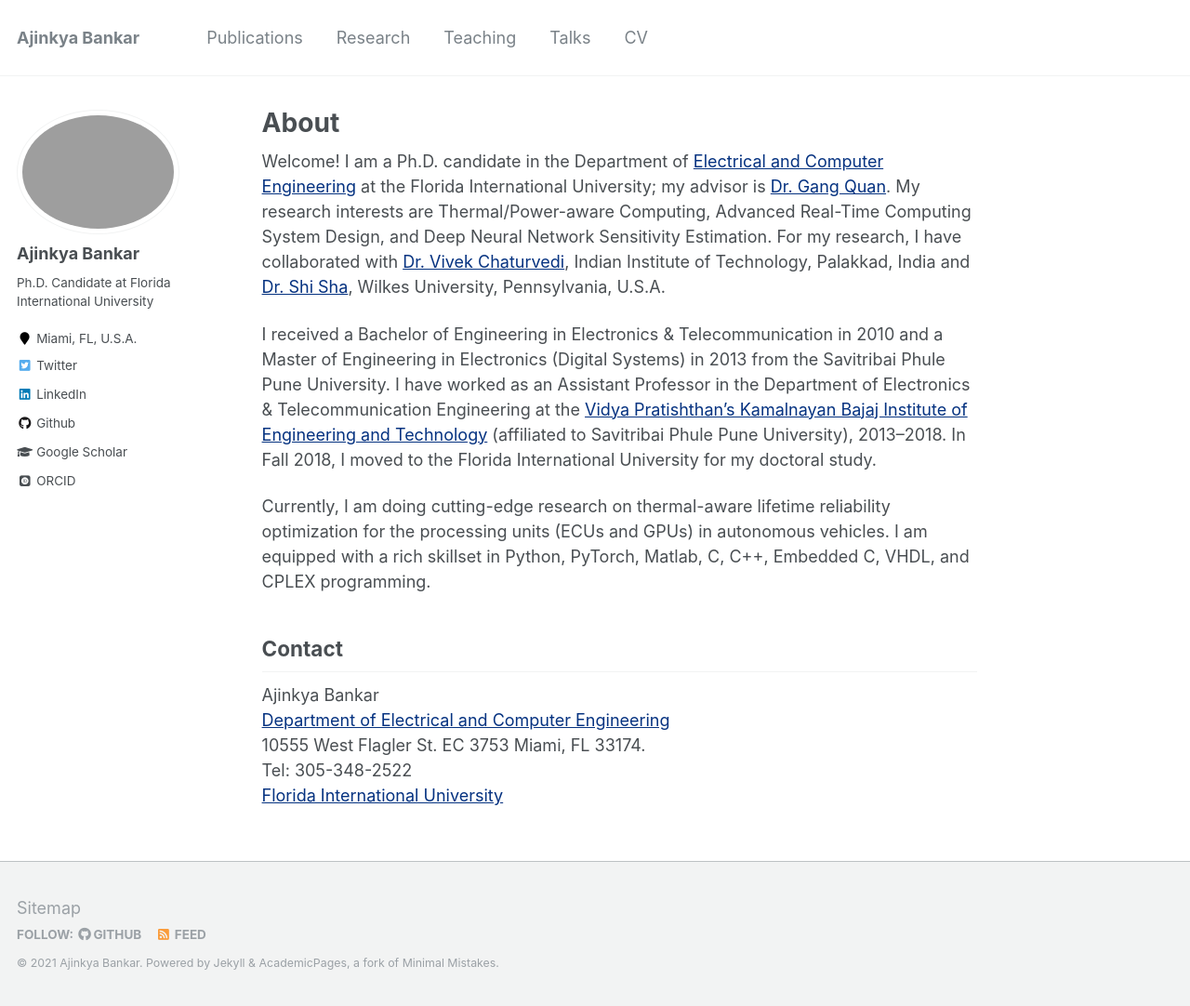
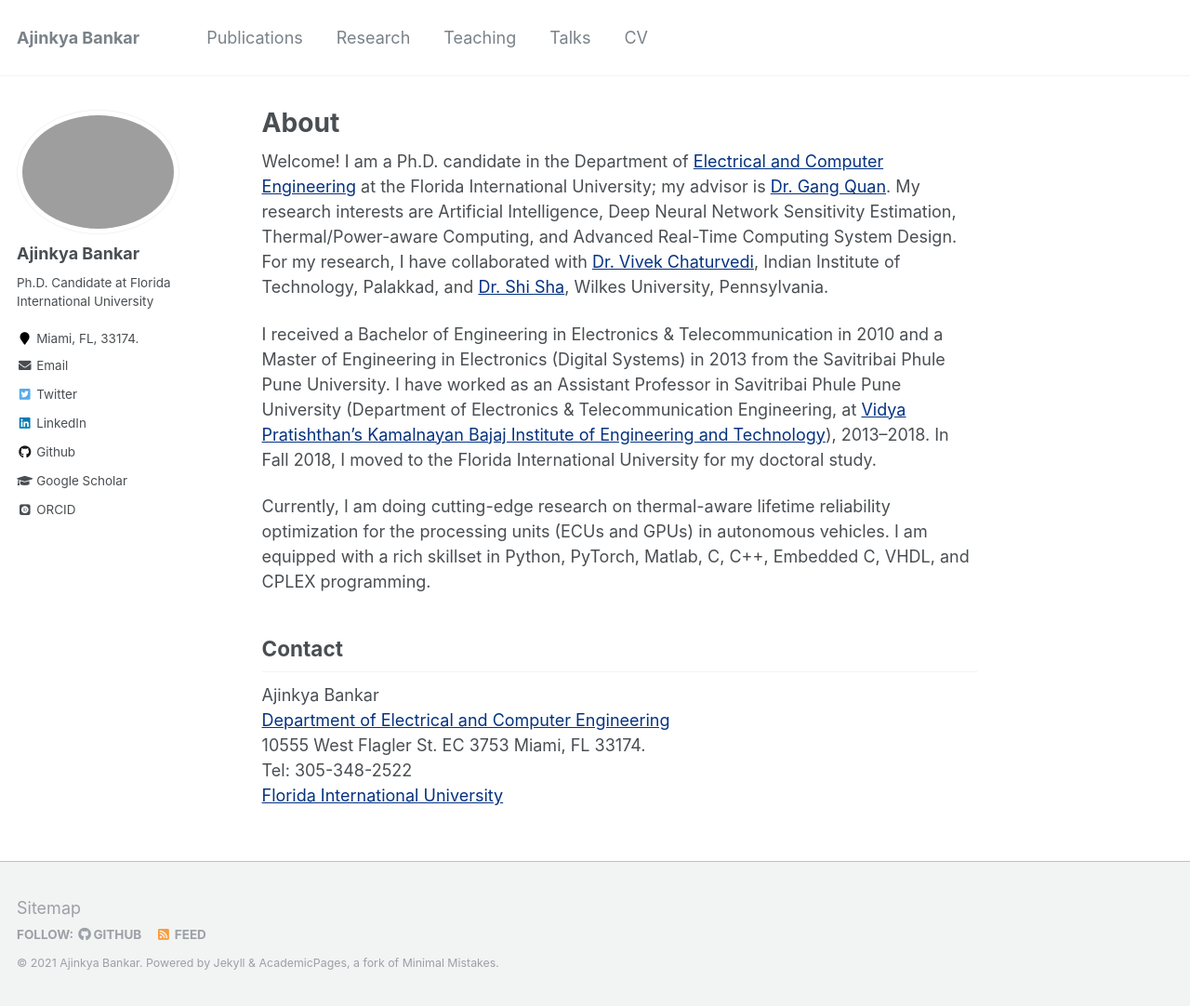
Before and after one commit to AjinkyaBankar/AjinkyaBankar.github.io, a Jekyll site: the page built from _pages/about.md, in a window 1280 px wide and 1082 px high. Shown: the whole window at 93% size. Built offline with Jekyll 4.4.1, drawn with Linux system fonts in a browser that asks for light colours; some web fonts are replaced.

Commit message:
miscallaneous

```diff
--- a/_config.yml
+++ b/_config.yml
@@ -83,11 +83,11 @@ author:
   name             : "Ajinkya Bankar"
   avatar           : "profile.png"
   bio              : "Ph.D. Candidate at Florida International University"
-  location         : "Miami, FL, U.S.A."
+  location         : "Miami, FL, 33174."
   employer         :
   pubmed           :
   googlescholar    : "https://scholar.google.com/citations?user=izR3f94AAAAJ&hl=en"
-  email            :
+  email            : "abank013@fiu.edu"
   researchgate     :  # example: "https://www.researchgate.net/profile/yourprofile"
   uri              :
   bitbucket        :
--- a/_pages/about.md
+++ b/_pages/about.md
@@ -8,9 +8,9 @@ redirect_from:
   - /about.html
 ---
 
-Welcome! I am a Ph.D. candidate in the Department of [Electrical and Computer Engineering](https://ece.fiu.edu/) at the Florida International University; my advisor is [Dr. Gang Quan](http://web.eng.fiu.edu/gaquan/). My research interests are Thermal/Power-aware Computing, Advanced Real-Time Computing System Design, and Deep Neural Network Sensitivity Estimation. For my research, I have collaborated with [Dr. Vivek Chaturvedi](https://iitpkd.ac.in/people/vivek), Indian Institute of Technology, Palakkad, India and [Dr. Shi Sha](https://scholar.google.com/citations?user=stCFoCgAAAAJ&hl=en), Wilkes University, Pennsylvania, U.S.A.
+Welcome! I am a Ph.D. candidate in the Department of [Electrical and Computer Engineering](https://ece.fiu.edu/) at the Florida International University; my advisor is [Dr. Gang Quan](http://web.eng.fiu.edu/gaquan/). My research interests are Artificial Intelligence, Deep Neural Network Sensitivity Estimation, Thermal/Power-aware Computing, and Advanced Real-Time Computing System Design. For my research, I have collaborated with [Dr. Vivek Chaturvedi](https://iitpkd.ac.in/people/vivek), Indian Institute of Technology, Palakkad, and [Dr. Shi Sha](https://scholar.google.com/citations?user=stCFoCgAAAAJ&hl=en), Wilkes University, Pennsylvania.
 
-I received a Bachelor of Engineering in Electronics & Telecommunication in 2010 and a Master of Engineering in Electronics (Digital Systems) in 2013 from the Savitribai Phule Pune University. I have worked as an Assistant Professor in the Department of Electronics & Telecommunication Engineering at the [Vidya Pratishthan's Kamalnayan Bajaj Institute of Engineering and Technology](https://www.vpkbiet.org/) (affiliated to Savitribai Phule Pune University), 2013–2018. In Fall 2018, I moved to the Florida International University for my doctoral study.
+I received a Bachelor of Engineering in Electronics & Telecommunication in 2010 and a Master of Engineering in Electronics (Digital Systems) in 2013 from the Savitribai Phule Pune University. I have worked as an Assistant Professor in Savitribai Phule Pune University (Department of Electronics & Telecommunication Engineering, at [Vidya Pratishthan's Kamalnayan Bajaj Institute of Engineering and Technology](https://www.vpkbiet.org/)), 2013–2018. In Fall 2018, I moved to the Florida International University for my doctoral study.
 
 Currently, I am doing cutting-edge research on thermal-aware lifetime reliability optimization for the processing units (ECUs and GPUs) in autonomous vehicles. I am  equipped with a rich skillset in Python, PyTorch, Matlab, C, C++, Embedded C, VHDL, and CPLEX programming.
 
```
Also changed, not shown: _publications/2020-12-21-paper-title-number-4.md (+1 -1 lines).
